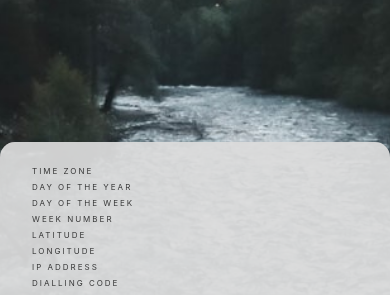
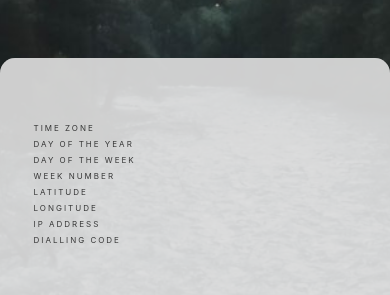
Before and after one commit to marfff/IP-International-clock-calender, a React (Create React App) app: page / in a window 390 px wide. Both pictures are taken after a click on the button "LESS". Shown: the part 533-828 px from the top of the page. Built offline with nearby package versions, Linux system fonts and the light colour scheme; no server answers.

Commit message:
test/display iphone
test/display iphone

```diff
--- a/src/App.css
+++ b/src/App.css
@@ -29,6 +29,7 @@
 .less {
 	position: absolute;
 	display: flex;
+	align-items: center;
 	flex-direction: column;
 	backdrop-filter: blur(25px);
 	backdrop-filter: brightness(20%);
@@ -38,7 +39,7 @@
 	border-radius: 15px;
 	font-size: 8px;
 	opacity: 0.9;
-	height: 20%;
+	height: 30%;
 }
 
 .lessinner {
@@ -213,7 +214,7 @@
 	display: flex;
 	position: absolute;
 	left: 5.2%;
-	top: 300px;
+	top: 260px;
 	align-items: center;
 	height: 39px;
 	width: 115px;
```
